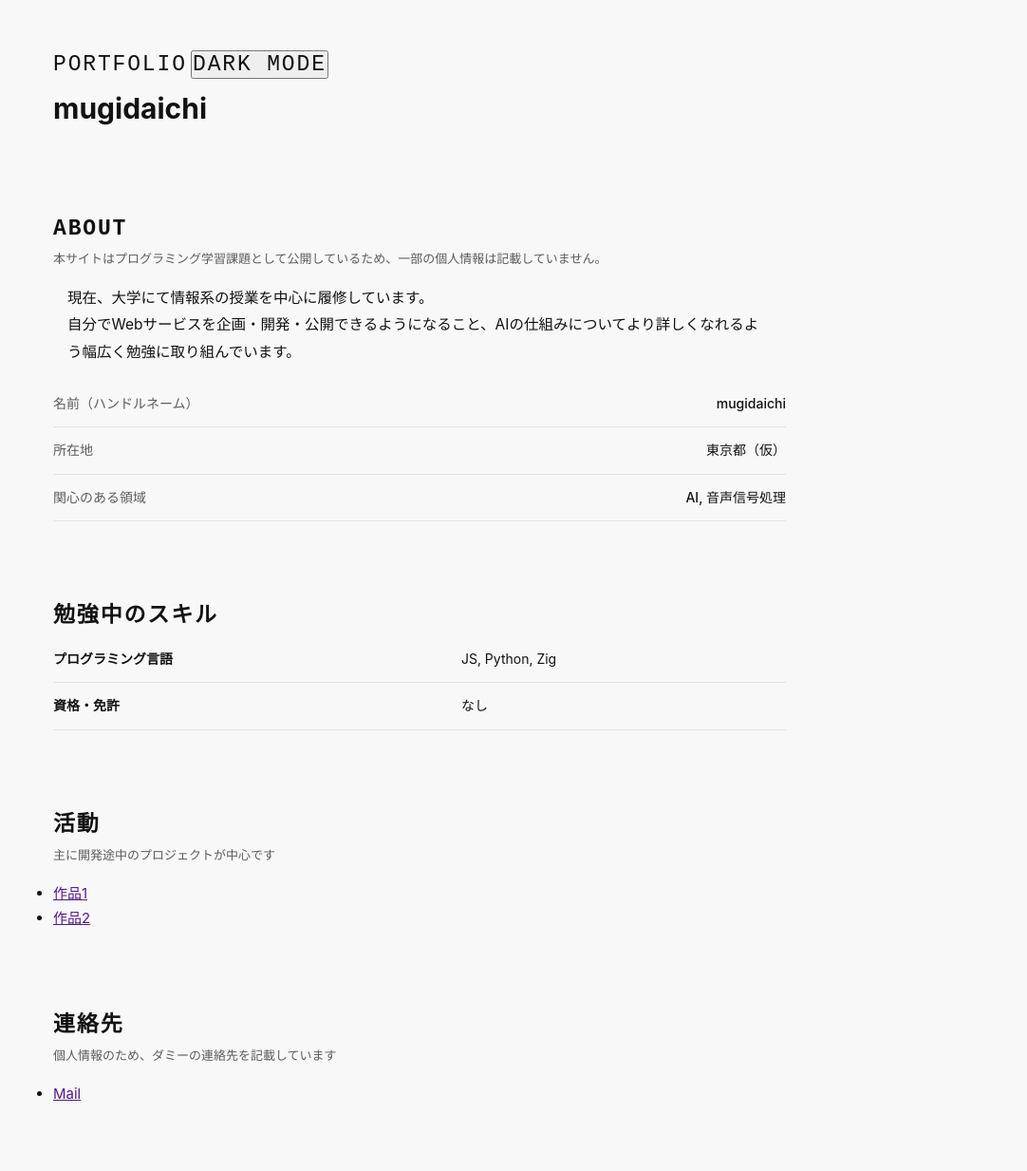
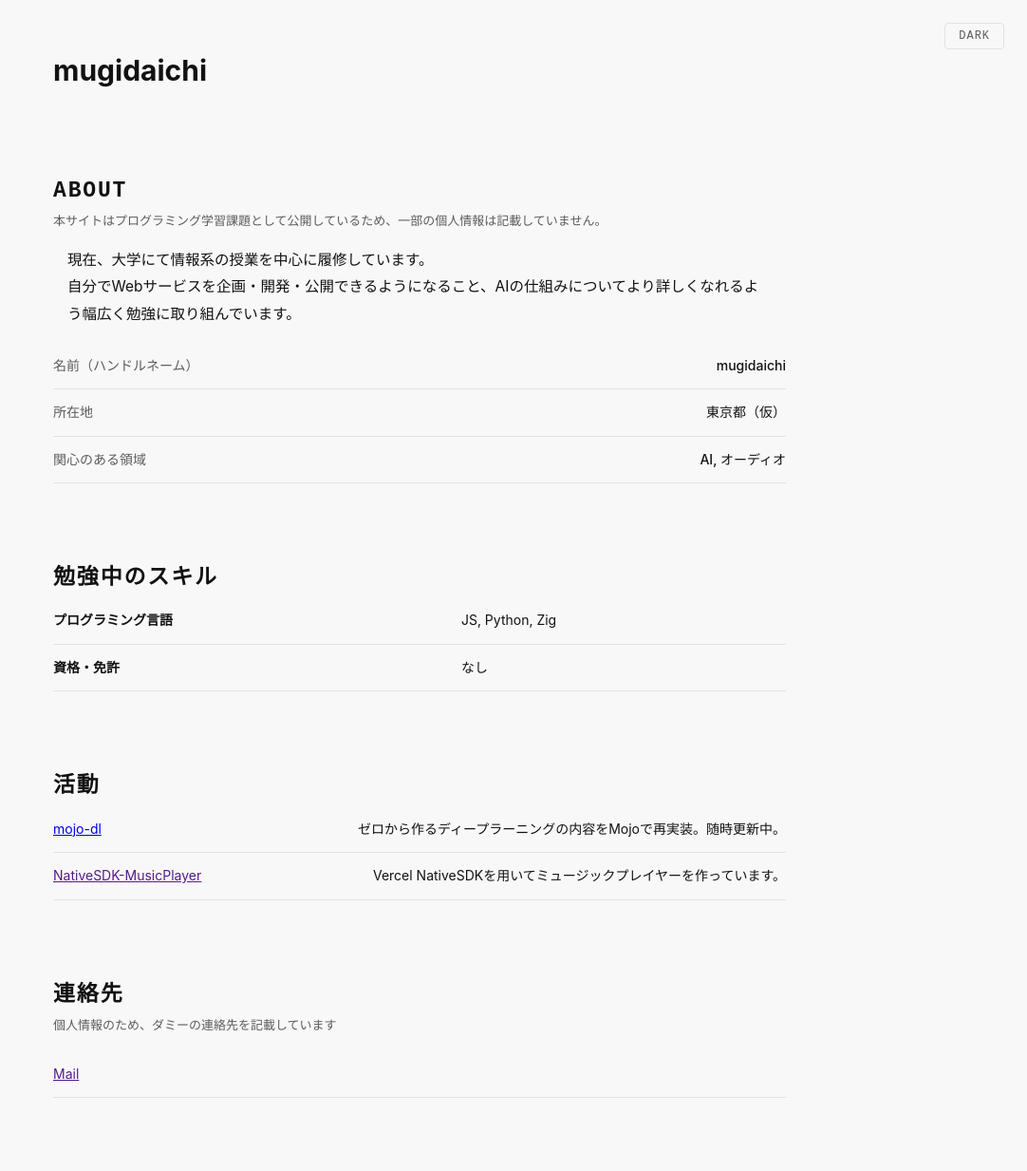
Before and after one commit to 251zs02913-lgtm/251zs02913-lgtm.github.io, a plain HTML site: page index.html in a window 1280 px wide. Shown: the top 1233 px of the page at 95% size, without its empty margins (198-1280 px from the left). Drawn offline with Linux system fonts and the light colour scheme.

Commit message:
index.htmlを編集、style.cssを編集、scriptをtheme.jsとして分離

```diff
--- a/index.html
+++ b/index.html
@@ -4,18 +4,18 @@
     <meta charset="UTF-8">
     <meta name="viewport" content="width=device-width, initial-scale=1.0">
     <link rel="stylesheet" href="style.css">
-    <title>Document</title>
+    <title>mugidaichiのポートフォリオ</title>
 </head>
 <body>
+    <button id="theme-toggle" class="theme-button floating-toggle">
+        <span id="theme-text">DARK</span>
+    </button>
     <div class="container">
         <header class="site-header">
-            <div class=""header-top>
-                <span class="mono-label">PORTFOLIO</span>
-                <button id="theme-toggle" class="theme-button">
-                    <span class="mono-label" id="theme-text">DARK MODE</span>
-                </button>
+            <div class="header-top">
+                <h1 class="handle-name">mugidaichi</h1>
             </div>
-            <h1 class="handle-name">mugidaichi</h1>
+
         </header>
 
         <main>
@@ -35,7 +35,7 @@
                     </li>
                     <li>
                         <span class="data-key">関心のある領域</span>
-                        <span class="data-val">AI, 音声信号処理</span>
+                        <span class="data-val">AI, オーディオ</span>
                     </li>
                 </ul>
             </section>
@@ -56,18 +56,23 @@
 
             <section class="section">
                 <h3 class="mono-label">活動</h3>
-                <p class="muted-text">主に開発途中のプロジェクトが中心です</p>
-                <ul>
-                    <li><a href="">作品1</a></li>
-                    <li><a href="">作品2</a></li>
+                <ul class="work-list">
+                    <li>
+                        <span class="work-title"><a href="https://github.com/mugidaichi-code/mojo-dl">mojo-dl</a></span>
+                        <span class="work_desc">ゼロから作るディープラーニングの内容をMojoで再実装。随時更新中。</span>
+                    </li>
+                    <li>
+                        <span class="work-title"><a href="">NativeSDK-MusicPlayer</a></span>
+                        <span class="work_desc">Vercel NativeSDKを用いてミュージックプレイヤーを作っています。</span>
+                    </li>
                 </ul>
             </section>
 
             <section class="section">
                 <h3 class="mono-label">連絡先</h3>
                 <p class="muted-text">個人情報のため、ダミーの連絡先を記載しています</p>
-                <ul class="work-list">
-                    <li class="work-title"><a href="">Mail</a></li>
+                <ul class="contact-list">
+                    <li class=""><a href="">Mail</a></li>
                 </ul>
             </section>
 
@@ -87,32 +92,6 @@
             </section>
         </main>
     </div>
-
-    <script>
-        const toggleBtn = document.getElementById('theme-toggle');
-        const toggleText = document.getElementById('theme-text');
-
-        //使っているダークモードに設定されているか？
-        const prefersDark = window.matchMedia('(prefers-color-scheme: dark)').matches;
-        if (prefersDark) {
-            root.setAttribute('dark-theme', 'dark');
-            themeText.textContent = 'LIGHT MODE';
-        }
-
-        //getAttribute("属性名"): 指定した属性に現在セットされている値を文字列で取得
-        //setAttribute("属性名", "値"): 要素に新しい属性を追加
-        //removeAttribute("属性名"): 指定した属性そのものを消す
-        toggleBtn.addEventListener('click', () => {
-            const isDark = root.getAttribute('data-theme') === 'dark';
-            if (isDark) {
-                root.removeAttribute('data-theme');
-                themeText.textContent = 'DARK MODE';
-            } else {
-                root.setAttribute('data-theme', 'dark');
-                themeText.textContent = 'LIGHT MODE';
-            }
-        });
-    </script>
-
+    <script src="theme.js"></script>
 </body>
 </html>
--- a/style.css
+++ b/style.css
@@ -8,7 +8,7 @@
 
 [data-theme="dark"] {
     --bg-color: #111111;
-    --text-primary: #F2F2F2;
+    --text-primary: #f2f2f2;
     --text-secondary: #8E8E8E;
     --border-color: #262626;
     --border-strong: #F2F2F2;
@@ -18,6 +18,39 @@
   box-sizing: border-box;
   margin: 0;
   padding: 0;
+}
+
+.floating-toggle {
+    position: fixed;
+    top: 24px;
+    right: 24px;
+    z-index: 100;
+    background-color: var(--bg-color);
+}
+
+.header-top {
+    display: flex;
+    justify-content: space-between;
+    align-items: center;
+    margin-bottom: 16px;
+}
+
+.theme-button {
+    background: transparent;
+    border: 1px solid var(--border-color);
+    color: var(--text-secondary);
+    font-family: 'JetBrains Mono', monospace;
+    font-size: 12px;
+    letter-spacing: 0.08em;
+    padding: 6px 14px;
+    border-radius: 4px;
+    cursor: pointer;
+    transition: all 0.2s ease;
+}
+
+.theme-button:hover {
+    border-color: var(--border-strong);
+    color: var(--text-primary);
 }
 
 body {
@@ -94,3 +127,19 @@ body {
     text-align: left;
     vertical-align: top;
 }
+
+.work-list li {
+    display: flex;
+    justify-content: space-between;
+    padding: 12px 0;
+    border-bottom: 1px solid var(--border-color);
+    font-size: 14px;
+}
+
+.contact-list li {
+    display: flex;
+    justify-content: space-between;
+    padding: 12px 0;
+    border-bottom: 1px solid var(--border-color);
+    font-size: 14px;
+}
--- /dev/null
+++ b/theme.js
@@ -0,0 +1,24 @@
+const root = document.documentElement;
+const toggleBtn = document.getElementById('theme-toggle');
+const themeText = document.getElementById('theme-text');
+
+//使っているダークモードに設定されているか？
+const prefersDark = window.matchMedia('(prefers-color-scheme: dark)').matches;
+if (prefersDark) {
+    root.setAttribute('data-theme', 'dark');
+    themeText.textContent = 'LIGHT MODE';
+}
+
+//getAttribute("属性名"): 指定した属性に現在セットされている値を文字列で取得
+//setAttribute("属性名", "値"): 要素に新しい属性を追加
+//removeAttribute("属性名"): 指定した属性そのものを消す
+toggleBtn.addEventListener('click', () => {
+    const isDark = root.getAttribute('data-theme') === 'dark';
+    if (isDark) {
+        root.removeAttribute('data-theme');
+        themeText.textContent = 'DARK';
+    } else {
+        root.setAttribute('data-theme', 'dark');
+        themeText.textContent = 'LIGHT';
+    }
+});
```
